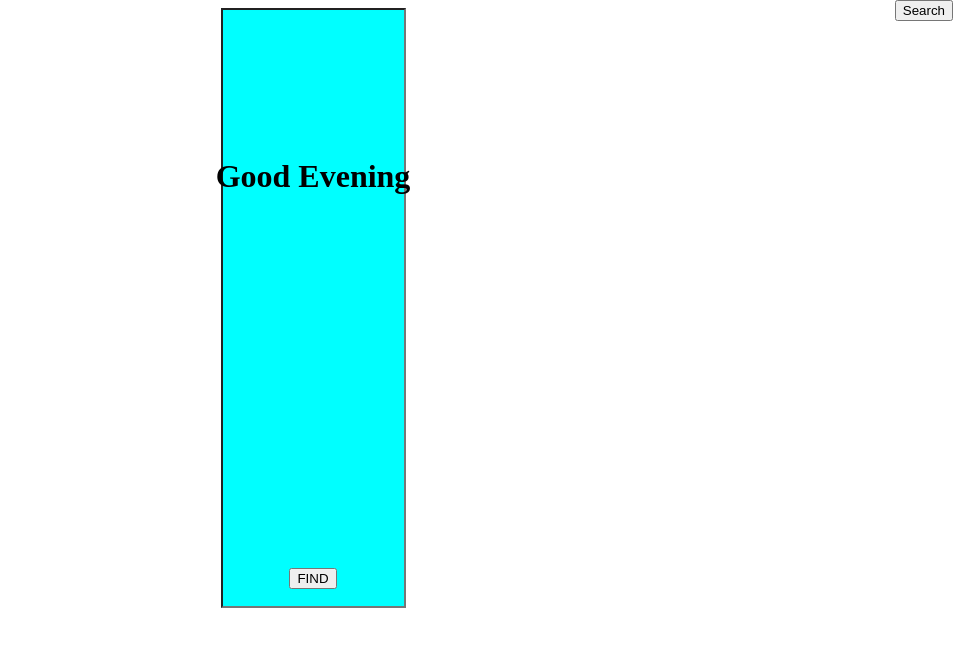
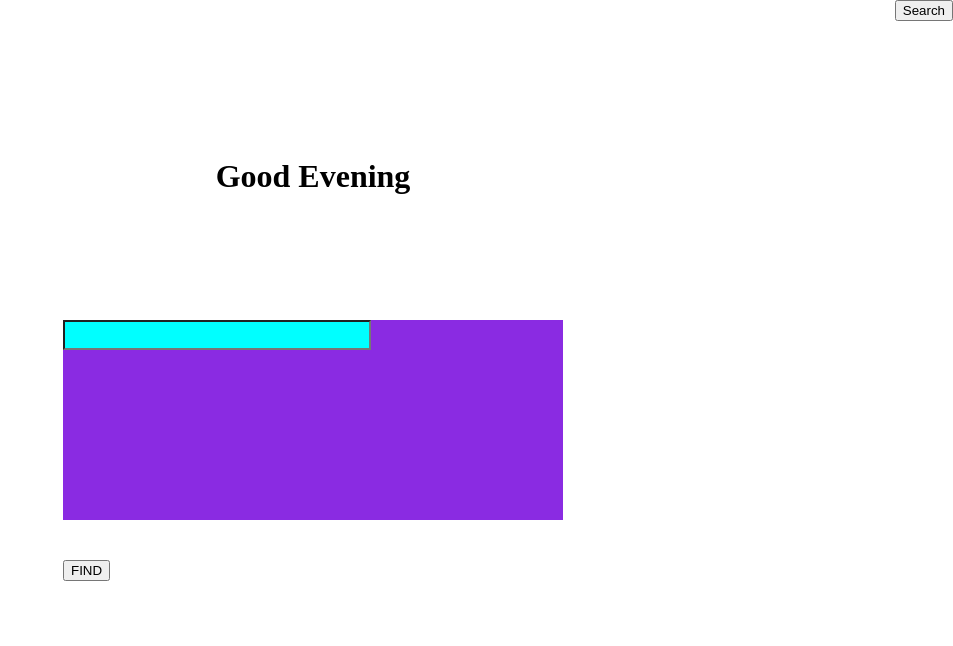
Before and after one commit to ZacharyJorg/React-project, a React (Vite) app: page / in a window 1280 px wide. Both pictures are taken after a click on the button "Search". Shown: the top 646 px of the page, without its empty margins (327-1280 px from the left). Built offline with nearby package versions, Linux system fonts and the light colour scheme.

Commit message:
creating more css skeleton

```diff
--- a/src/App.css
+++ b/src/App.css
@@ -2,7 +2,7 @@
     display: flex;
     justify-content: center;
     margin: 0;
-    height: 75vh;
+    height: auto;
 }
 
 .greeting{
--- a/src/SideBar/SideBar.css
+++ b/src/SideBar/SideBar.css
@@ -1,14 +1,26 @@
 .findButton{
     position: fixed;
-    margin-top: 70vh;
+    top: 70vh;
+}
+
+.backdrop{
+    position: fixed;
+    top: 40vh;
+    background-color: blueviolet;
+    height: 200px;
+    width: 500px;
 }
 
 .cityInput{
+    position: fixed;
     background-color: aqua;
+    top: 40vh;
+    width: 300px;
+    height: 3vh;
 }
 
 .searchButton{
-    position: absolute;
+    position: fixed;
     right: 0;
     top: 0;
 }
--- a/src/SideBar/SideBar.jsx
+++ b/src/SideBar/SideBar.jsx
@@ -31,8 +31,10 @@ function handleClick() {
 export function Nav (){
     return (
         <>
+        <div className="backdrop">
             <input type='text' className="cityInput"></input>
             <button className="findButton">FIND</button>
+        </div>
         </>
     )
 }
```
